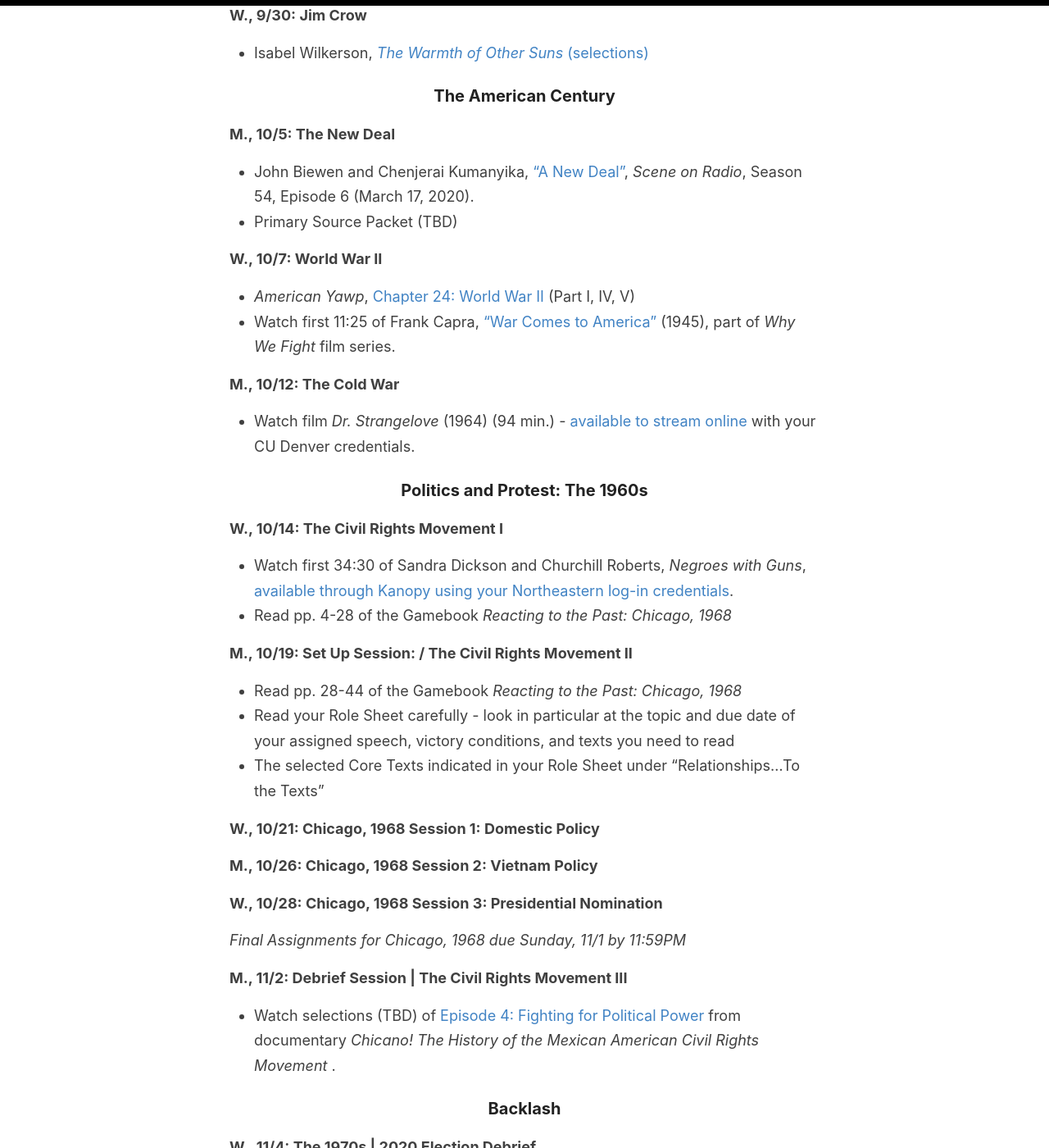
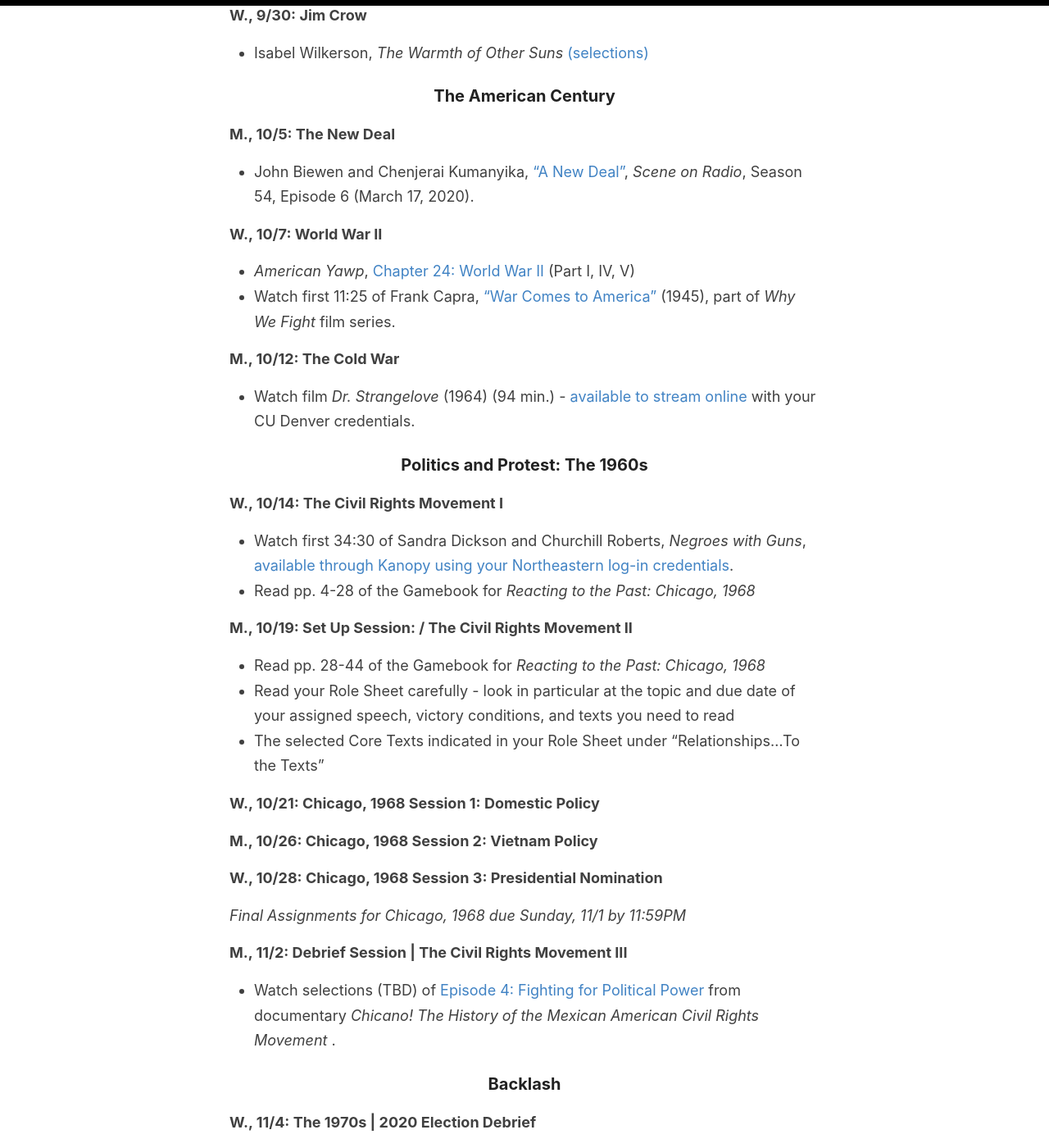
Before and after one commit to cblevins/f20-us-since-1876, a Jekyll site: the page built from _pages/schedule.md, in a window 1280 px wide and 1400 px high, scrolled down 3121 px. Shown: the whole window at 82% size. Built offline with Jekyll 4.4.1, drawn with Linux system fonts in a browser that asks for light colours.

Commit message:
Reading change

```diff
--- a/_pages/schedule.md
+++ b/_pages/schedule.md
@@ -71,13 +71,12 @@ permalink: /schedule/
 - Kathryn Schulz, ["Citizen Khan: The Old West's Muslim Tamale King"](https://www.newyorker.com/magazine/2016/06/06/zarif-khans-tamales-and-the-muslims-of-sheridan-wyoming), *The New Yorker*, June 2016. [PDF version](https://www.dropbox.com/s/hf70871ha47drxd/Schulz_CitizenKhan.pdf?dl=0)
 
 **W., 9/30: Jim Crow**
-- Isabel Wilkerson, [*The Warmth of Other Suns* (selections)](https://www.dropbox.com/s/du5hfxjvxqhdc3g/Wilkerson_TheWarmthOfOtherSuns_selections_hist1362.pdf?dl=0)
+- Isabel Wilkerson, *The Warmth of Other Suns* [(selections)](https://www.dropbox.com/s/du5hfxjvxqhdc3g/Wilkerson_TheWarmthOfOtherSuns_selections_hist1362.pdf?dl=0)
 
 ### The American Century
 
 **M., 10/5: The New Deal**
 - John Biewen and Chenjerai Kumanyika, ["A New Deal"](https://www.sceneonradio.org/s4-e6-a-new-deal/), *Scene on Radio*, Season 54, Episode 6 (March 17, 2020).
-- Primary Source Packet (TBD)
 
 **W., 10/7: World War II**
 - *American Yawp*, [Chapter 24: World War II](http://www.americanyawp.com/text/24-world-war-ii/) (Part I, IV, V)
@@ -90,10 +89,10 @@ permalink: /schedule/
 
 **W., 10/14: The Civil Rights Movement I**
 - Watch first 34:30 of Sandra Dickson and Churchill Roberts, *Negroes with Guns*, [available through Kanopy using your Northeastern log-in credentials](https://northeastern.kanopy.com/video/negroes-guns).
-- Read pp. 4-28 of the Gamebook  *Reacting to the Past: Chicago, 1968*
+- Read pp. 4-28 of the Gamebook for *Reacting to the Past: Chicago, 1968*
 
 **M., 10/19: Set Up Session: / The Civil Rights Movement II**
-- Read pp. 28-44 of the Gamebook  *Reacting to the Past: Chicago, 1968*
+- Read pp. 28-44 of the Gamebook for *Reacting to the Past: Chicago, 1968*
 - Read your Role Sheet carefully - look in particular at the topic and due date of your assigned speech, victory conditions, and texts you need to read
 - The selected Core Texts indicated in your Role Sheet under "Relationships...To the Texts"
 
```
